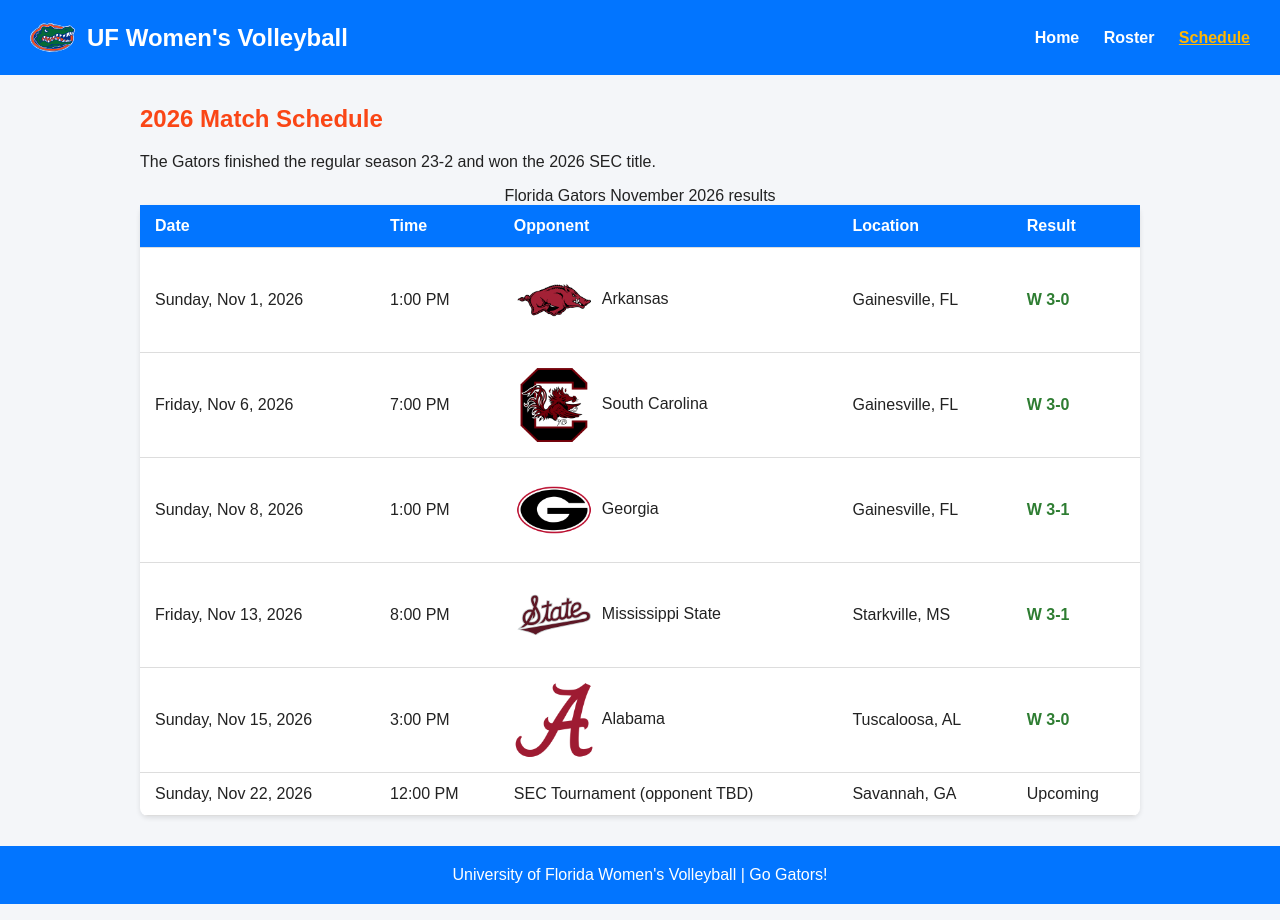
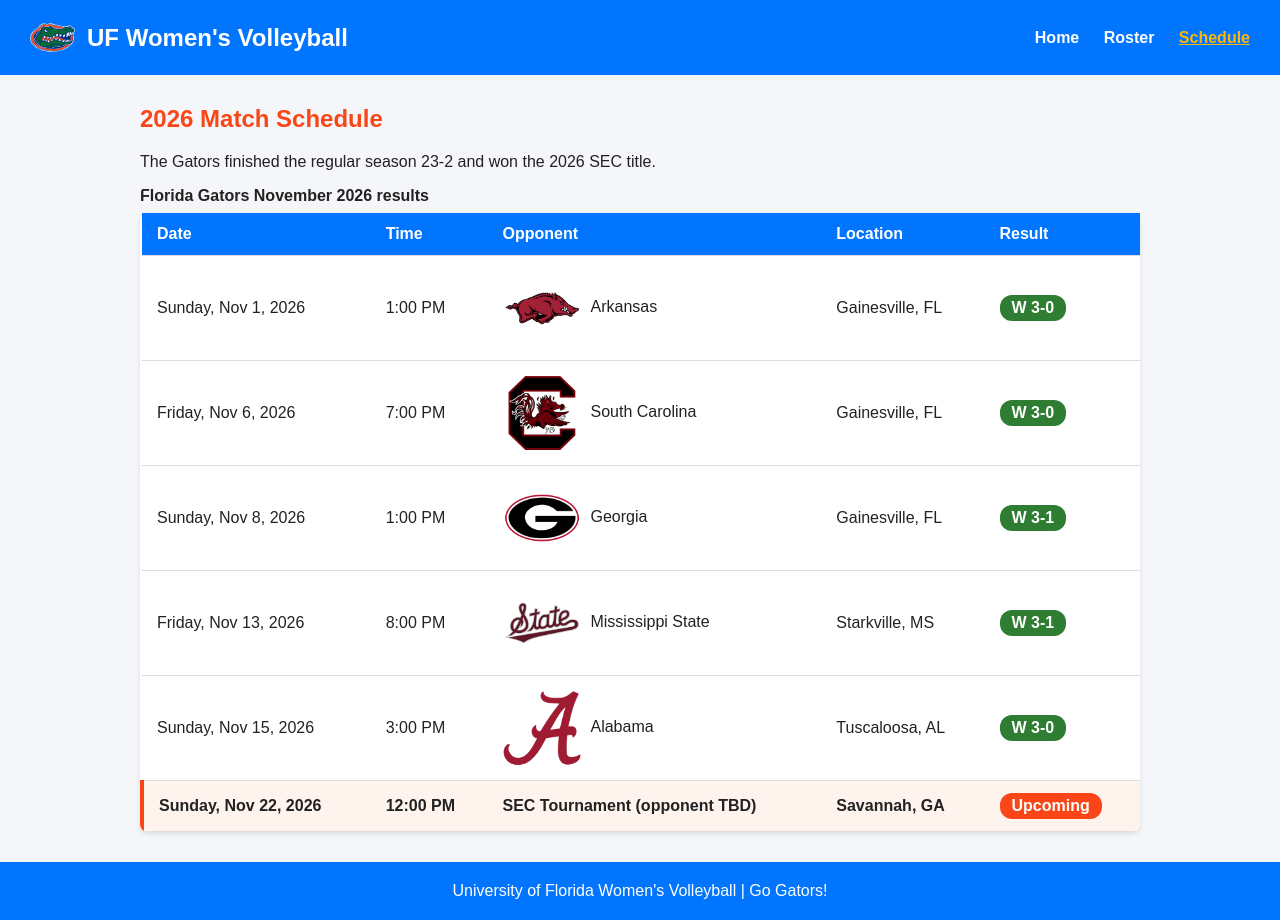
Before and after one commit to Nicole-Alex8/florida-gators-volleyball, a plain HTML site: page schedule.html in a window 1280 px wide. Drawn offline with Linux system fonts and the light colour scheme.

Commit message:
Add win badges, highlight upcoming game, and style caption

```diff
--- a/schedule.html
+++ b/schedule.html
@@ -37,48 +37,48 @@
           <th class="schedule__heading" scope="col">Result</th>
         </tr>
       </thead>
-      <tbody>
+            <tbody>
         <tr class="schedule__row">
           <td class="schedule__cell">Sunday, Nov 1, 2026</td>
           <td class="schedule__cell">1:00 PM</td>
           <td class="schedule__cell"><img src="images/arkansas.png" alt="" class="schedule__logo">Arkansas</td>
           <td class="schedule__cell">Gainesville, FL</td>
-          <td class="schedule__cell schedule__cell--win">W 3-0</td>
+          <td class="schedule__cell"><span class="schedule__badge schedule__badge--win">W 3-0</span></td>
         </tr>
         <tr class="schedule__row">
           <td class="schedule__cell">Friday, Nov 6, 2026</td>
           <td class="schedule__cell">7:00 PM</td>
           <td class="schedule__cell"><img src="images/south-carolina.png" alt="" class="schedule__logo">South Carolina</td>
           <td class="schedule__cell">Gainesville, FL</td>
-          <td class="schedule__cell schedule__cell--win">W 3-0</td>
+          <td class="schedule__cell"><span class="schedule__badge schedule__badge--win">W 3-0</span></td>
         </tr>
         <tr class="schedule__row">
           <td class="schedule__cell">Sunday, Nov 8, 2026</td>
           <td class="schedule__cell">1:00 PM</td>
           <td class="schedule__cell"><img src="images/georgia.png" alt="" class="schedule__logo">Georgia</td>
           <td class="schedule__cell">Gainesville, FL</td>
-          <td class="schedule__cell schedule__cell--win">W 3-1</td>
+          <td class="schedule__cell"><span class="schedule__badge schedule__badge--win">W 3-1</span></td>
         </tr>
         <tr class="schedule__row">
           <td class="schedule__cell">Friday, Nov 13, 2026</td>
           <td class="schedule__cell">8:00 PM</td>
           <td class="schedule__cell"><img src="images/mississippi-state.png" alt="" class="schedule__logo">Mississippi State</td>
           <td class="schedule__cell">Starkville, MS</td>
-          <td class="schedule__cell schedule__cell--win">W 3-1</td>
+          <td class="schedule__cell"><span class="schedule__badge schedule__badge--win">W 3-1</span></td>
         </tr>
         <tr class="schedule__row">
           <td class="schedule__cell">Sunday, Nov 15, 2026</td>
           <td class="schedule__cell">3:00 PM</td>
           <td class="schedule__cell"><img src="images/alabama.png" alt="" class="schedule__logo">Alabama</td>
           <td class="schedule__cell">Tuscaloosa, AL</td>
-          <td class="schedule__cell schedule__cell--win">W 3-0</td>
+          <td class="schedule__cell"><span class="schedule__badge schedule__badge--win">W 3-0</span></td>
         </tr>
-        <tr class="schedule__row">
+        <tr class="schedule__row schedule__row--upcoming">
           <td class="schedule__cell">Sunday, Nov 22, 2026</td>
           <td class="schedule__cell">12:00 PM</td>
           <td class="schedule__cell">SEC Tournament (opponent TBD)</td>
           <td class="schedule__cell">Savannah, GA</td>
-          <td class="schedule__cell">Upcoming</td>
+          <td class="schedule__cell"><span class="schedule__badge schedule__badge--upcoming">Upcoming</span></td>
         </tr>
       </tbody>
     </table>
--- a/style.css
+++ b/style.css
@@ -86,6 +86,12 @@ main {
   animation: slideIn 0.6s ease-out;
 }
 
+.schedule caption {
+  text-align: left;
+  font-weight: bold;
+  padding-bottom: 8px;
+}
+
 @keyframes slideIn {
   from {
     opacity: 0;
@@ -127,10 +133,28 @@ main {
   background-color: #f1f5f9;
 }
 
-.schedule__cell--win {
-  color: #2e7d32;
+.schedule__badge {
+  display: inline-block;
+  padding: 4px 12px;
+  border-radius: 12px;
+  color: white;
   font-weight: bold;
 }
+
+.schedule__badge--win {
+  background-color: #2e7d32;
+}
+
+.schedule__badge--upcoming {
+  background-color: #fa4616;
+}
+
+.schedule__row--upcoming {
+  background-color: #fff3ee;
+  border-left: 4px solid #fa4616;
+  font-weight: bold;
+}
+
 
 .schedule__logo {
   width: 80px;
```
